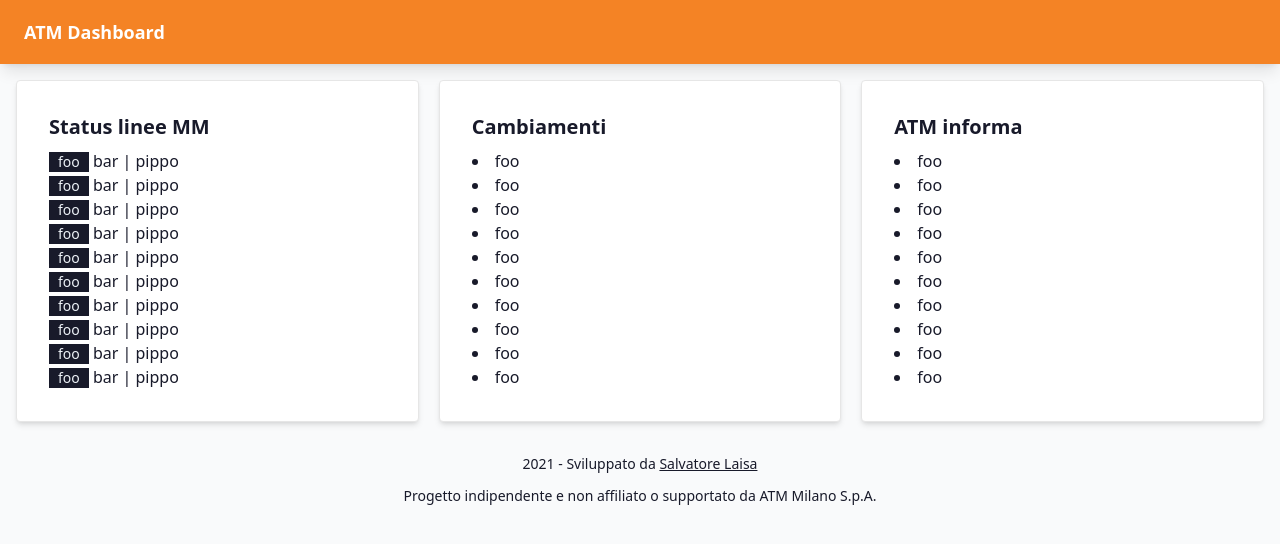
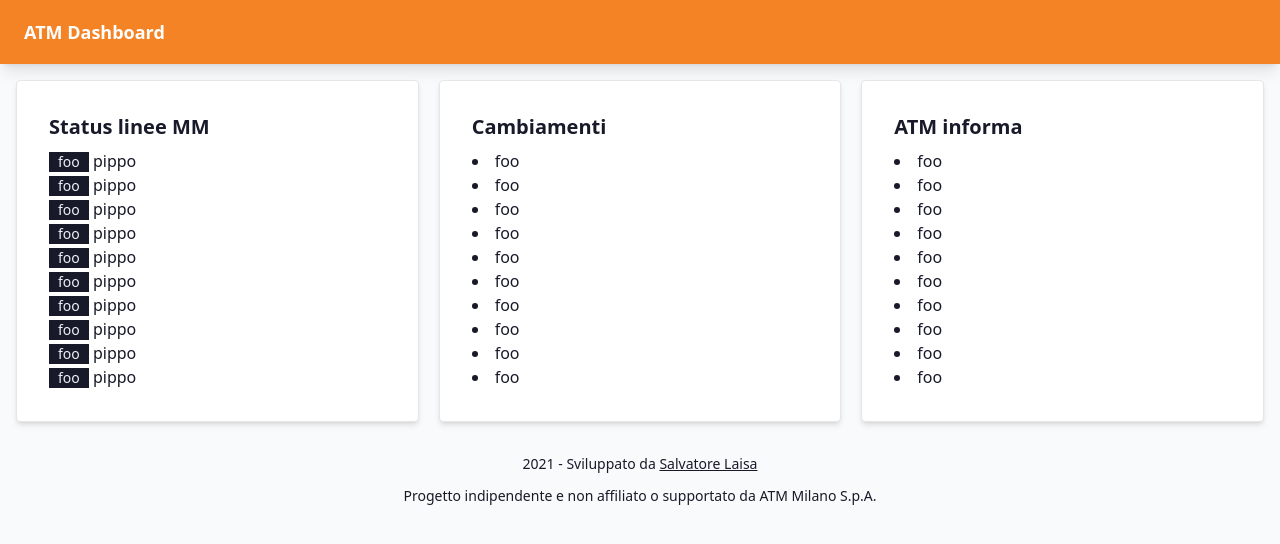
Before and after one commit to moebiusmania/atmmi-info-ui, a Nuxt app: page / in a window 1280 px wide. Shown: the top 544 px of the page. Built offline with nearby package versions, Linux system fonts and the light colour scheme; no server answers.

Commit message:
fix: updated data format from ATM website

```diff
--- a/components/Status.vue
+++ b/components/Status.vue
@@ -20,7 +20,8 @@
           <span v-if="!pending">{{ item.line }}</span>
         </div>
         {{ " " }}
-        <span v-if="!pending">{{ item.text }} |{{ " " }} {{ item.status }}{{ " " }}</span>
+        <!-- <span v-if="!pending">{{ item.text }} |{{ " " }} {{ item.status }}{{ " " }}</span> -->
+        <span v-if="!pending">{{ " " }} {{ item.status }}</span>
       </li>
     </ul>
   </Card>
--- a/package.json
+++ b/package.json
@@ -11,10 +11,10 @@
     "postinstall": "nuxt prepare"
   },
   "devDependencies": {
-    "@nuxtjs/tailwindcss": "6.6.4",
+    "@nuxtjs/tailwindcss": "6.6.6",
     "@types/jsdom": "21.1.1",
     "daisyui": "2.51.5",
     "jsdom": "21.1.1",
-    "nuxt": "3.3.1"
+    "nuxt": "3.4.2"
   }
 }
```
Also changed, not shown: 2 other files (tests, documents, lock files or other folders).
